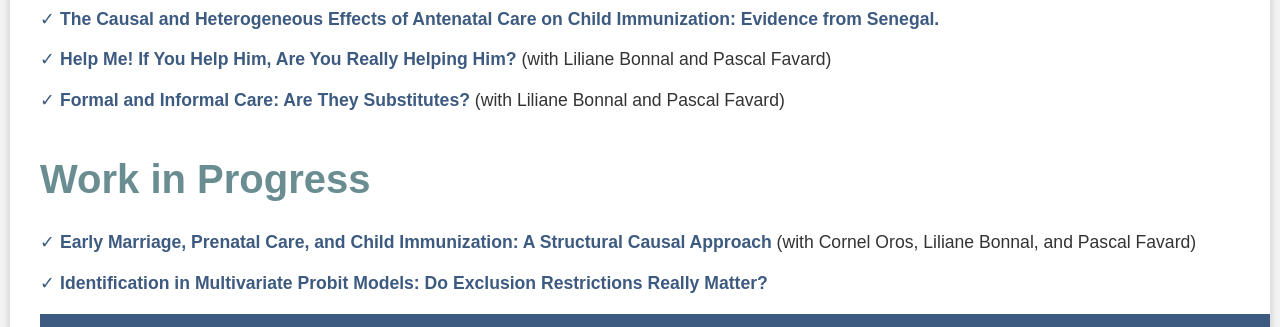
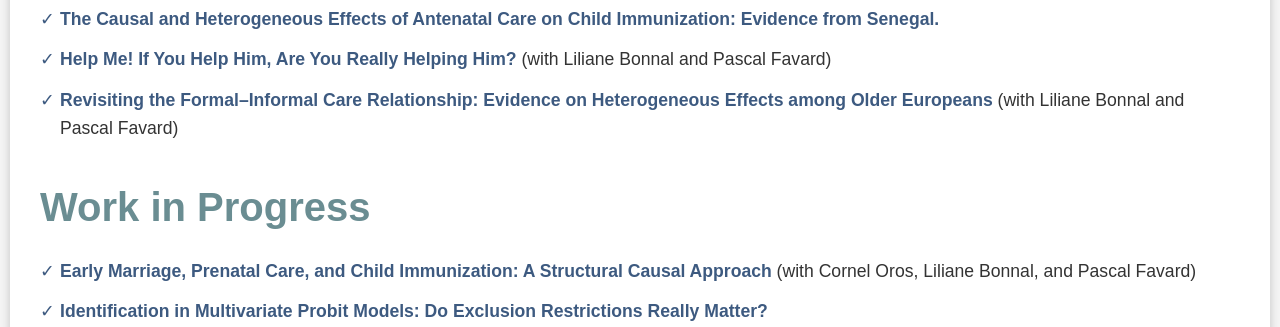
Before and after one commit to KOLANITadandjoa/KOLANITadandjoa, a plain HTML site: page research.html in a window 1280 px wide. Shown: the part 770-1097 px from the top of the page. Drawn offline with Linux system fonts and the light colour scheme.

Commit message:
Update research.html

```diff
--- a/research.html
+++ b/research.html
@@ -169,7 +169,7 @@
 <ul>
   <li><strong>The Causal and Heterogeneous Effects of Antenatal Care on Child Immunization: Evidence from Senegal.</strong></li>
   <li><strong>Help Me! If You Help Him, Are You Really Helping Him?</strong> (with Liliane Bonnal and Pascal Favard)</li>
-  <li><strong>Formal and Informal Care: Are They Substitutes?</strong> (with Liliane Bonnal and Pascal Favard)</li>
+  <li><strong>Revisiting the Formal–Informal Care Relationship: Evidence on Heterogeneous Effects among Older Europeans</strong> (with Liliane Bonnal and Pascal Favard)</li>
 </ul>
 
 <h2>Work in Progress</h2>
```
